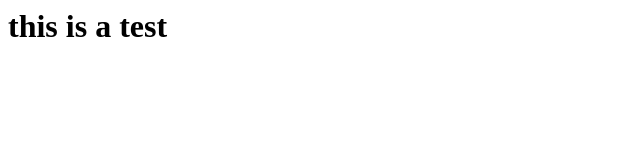
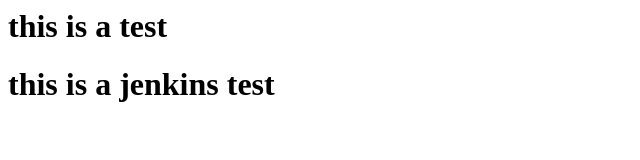
Before and after one commit to carolsgit/nginx, a plain HTML site: page index.html in a window 1280 px wide. Shown: the whole page, without its empty margins (0-640 px from the left). Drawn offline with Linux system fonts and the light colour scheme.

Commit message:
test
jenkins

```diff
--- a/index.html
+++ b/index.html
@@ -1 +1,2 @@
 <h1>this is a test
+<h1>this is a jenkins test
```
